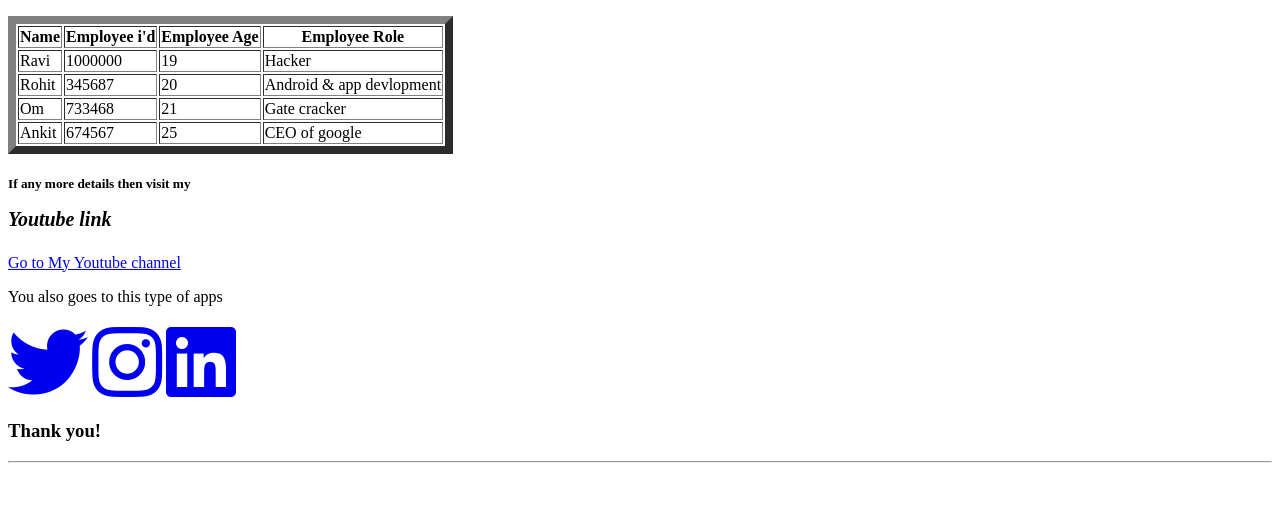
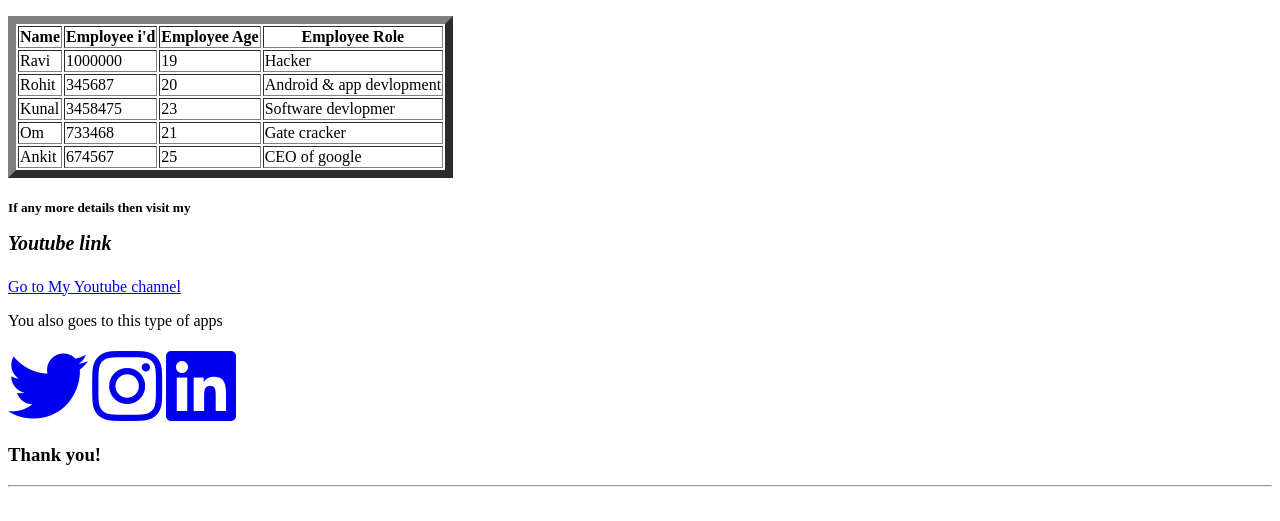
Before and after one commit to iamravi18/website, a plain HTML site: page index.html in a window 1280 px wide. Shown: the part 3530-4051 px from the top of the page. Before the commit the page ends 4027 px from the top, so only its background shows below. Drawn offline with Linux system fonts and the light colour scheme.

Commit message:
Update index.html

```diff
--- a/index.html
+++ b/index.html
@@ -156,7 +156,12 @@
                         <td>  20</td>
                         <td>  Android & app devlopment</td>
                     </tr>
-
+                   <tr>
+                        <td>  Kunal  </td>
+                        <td>  3458475</td>
+                        <td>  23</td>
+                        <td>  Software devlopmer</td>
+                    </tr>
                     <tr>
                         <td>  Om  </td>
                         <td>  733468</td>
```
